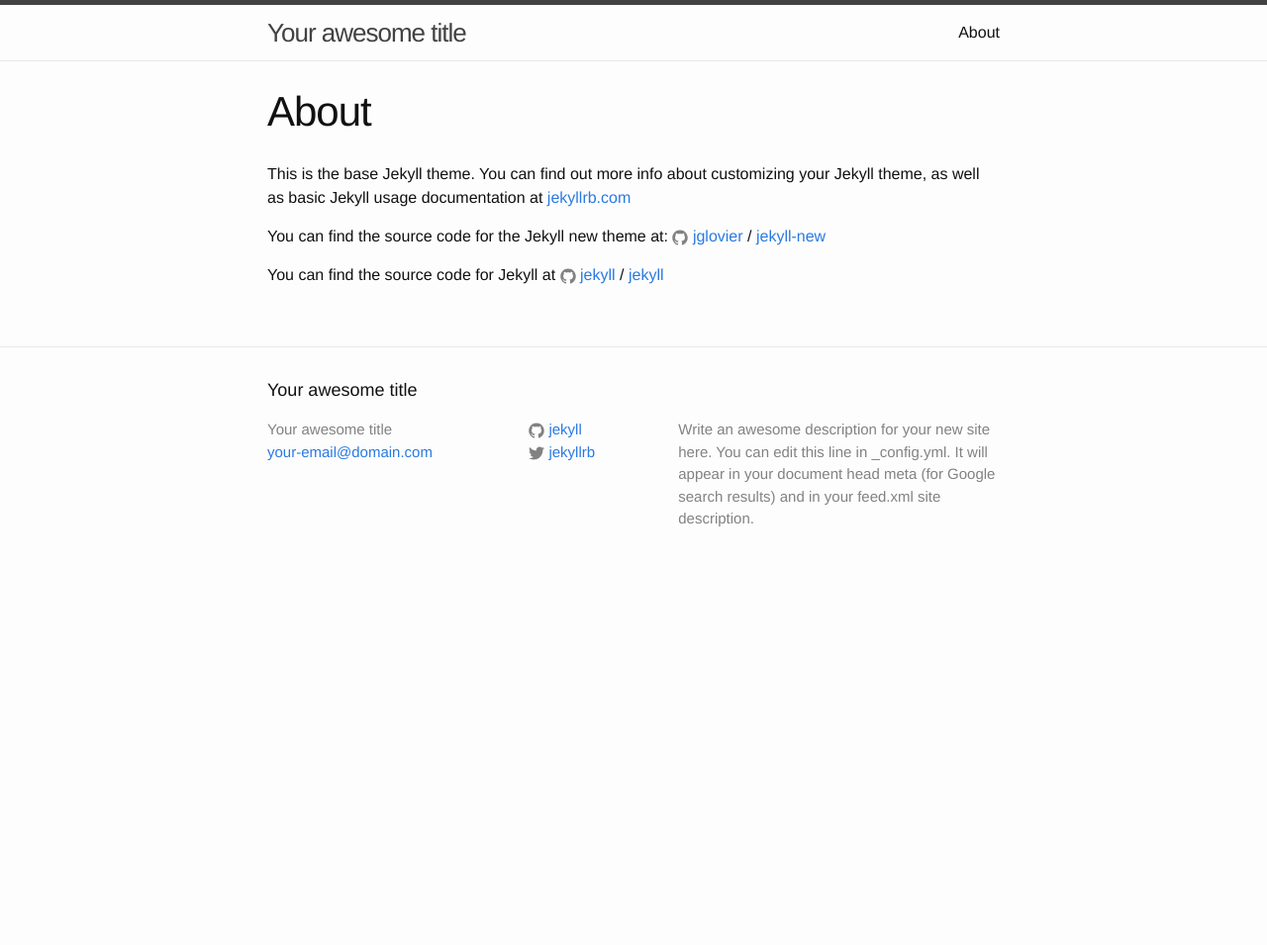
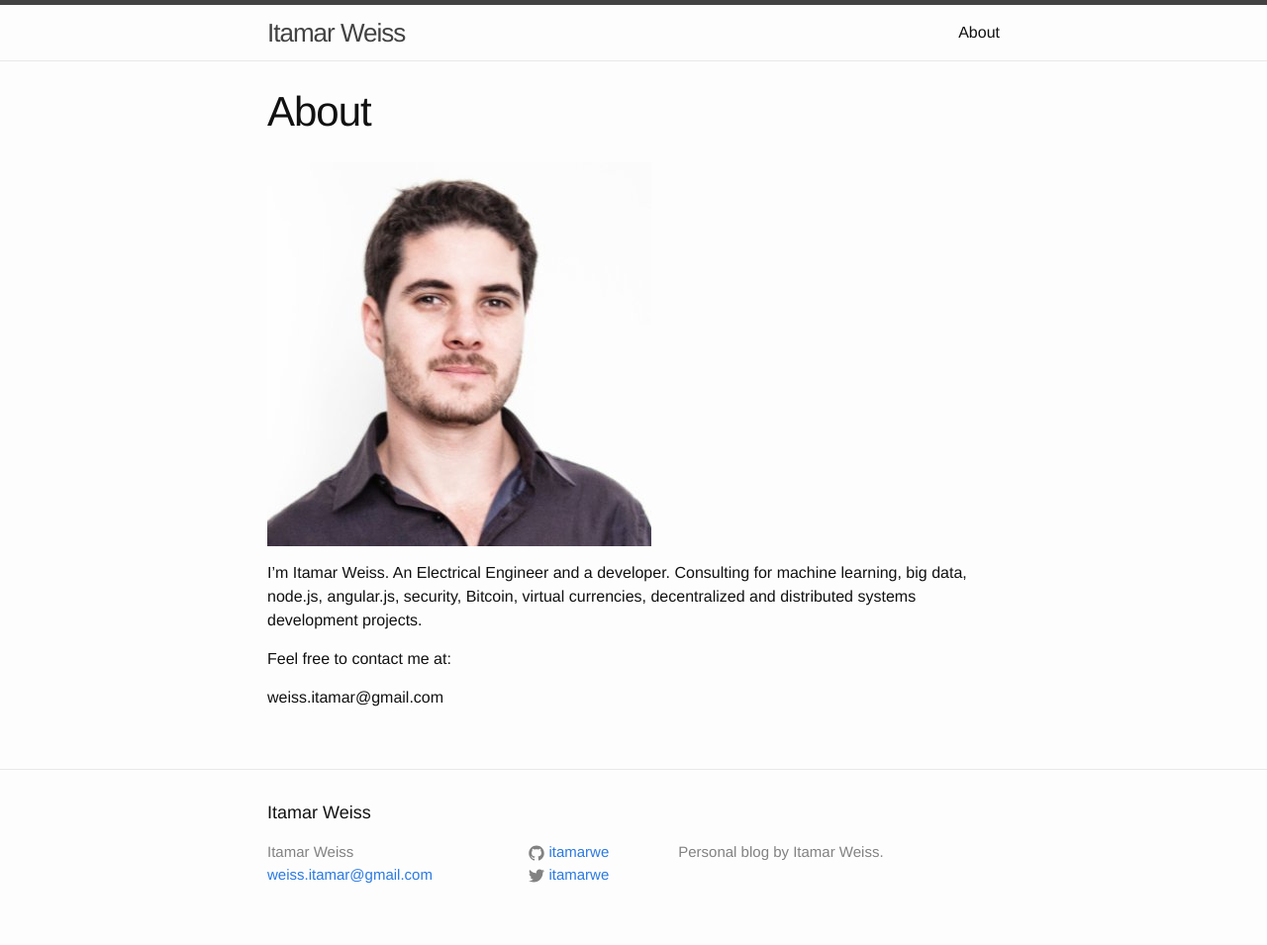
Before and after one commit to itamarwe/itamarwe.github.io, a Jekyll site: the page built from about.md, in a window 1280 px wide. Shown: the whole page at 99% size. Built offline with Jekyll 4.4.1, drawn with Linux system fonts in a browser that asks for light colours; before the commit the page ends 900 px from its top, so only the background shows below that.

```diff
--- a/_config.yml
+++ b/_config.yml
@@ -6,16 +6,14 @@
 # 'jekyll serve'. If you change this file, please restart the server process.
 
 # Site settings
-title: Your awesome title
-email: your-email@domain.com
+title: Itamar Weiss
+email: weiss.itamar@gmail.com
 description: > # this means to ignore newlines until "baseurl:"
-  Write an awesome description for your new site here. You can edit this
-  line in _config.yml. It will appear in your document head meta (for
-  Google search results) and in your feed.xml site description.
+  Personal blog by Itamar Weiss.
 baseurl: "" # the subpath of your site, e.g. /blog
-url: "http://yourdomain.com" # the base hostname & protocol for your site
-twitter_username: jekyllrb
-github_username:  jekyll
+url: "http://itamarweis.com" # the base hostname & protocol for your site
+twitter_username: itamarwe
+github_username:  itamarwe
 
 # Build settings
 markdown: kramdown
--- a/about.md
+++ b/about.md
@@ -3,13 +3,11 @@ layout: page
 title: About
 permalink: /about/
 ---
+![Itamar Weiss](/img/profile.jpg "Itamar Weiss")
 
-This is the base Jekyll theme. You can find out more info about customizing your Jekyll theme, as well as basic Jekyll usage documentation at [jekyllrb.com](http://jekyllrb.com/)
+I’m Itamar Weiss. An Electrical Engineer and a developer. Consulting for machine learning,
+big data, node.js, angular.js, security, Bitcoin, virtual currencies, decentralized and distributed systems development projects.
 
-You can find the source code for the Jekyll new theme at:
-{% include icon-github.html username="jglovier" %} /
-[jekyll-new](https://github.com/jglovier/jekyll-new)
+Feel free to contact me at:
 
-You can find the source code for Jekyll at
-{% include icon-github.html username="jekyll" %} /
-[jekyll](https://github.com/jekyll/jekyll)
+weiss.itamar@gmail.com
```
Also changed, not shown: _posts/2013-08-11-error-handling-in-nodejs-express.markdown (added, +92 -0 lines), _posts/2014-04-16-raising-a-moral-child.markdown (added, +43 -0 lines), _posts/2016-04-09-welcome-to-jekyll.markdown (deleted, +0 -25 lines), img/profile.jpg (added).
